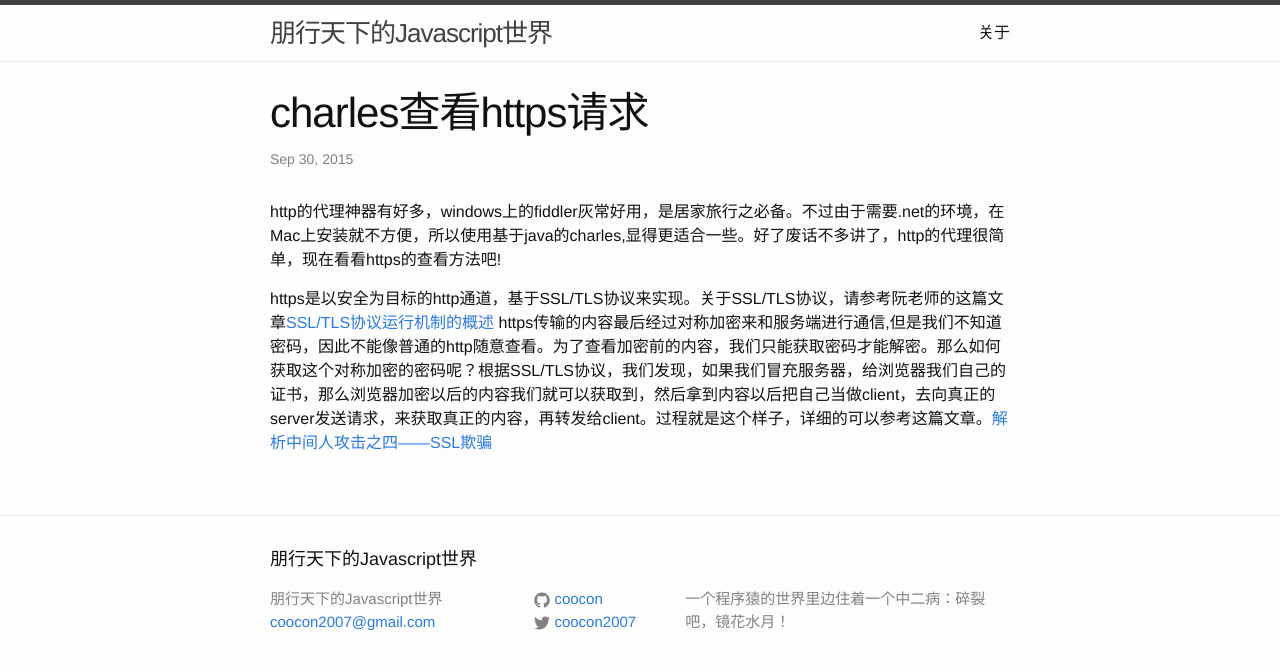
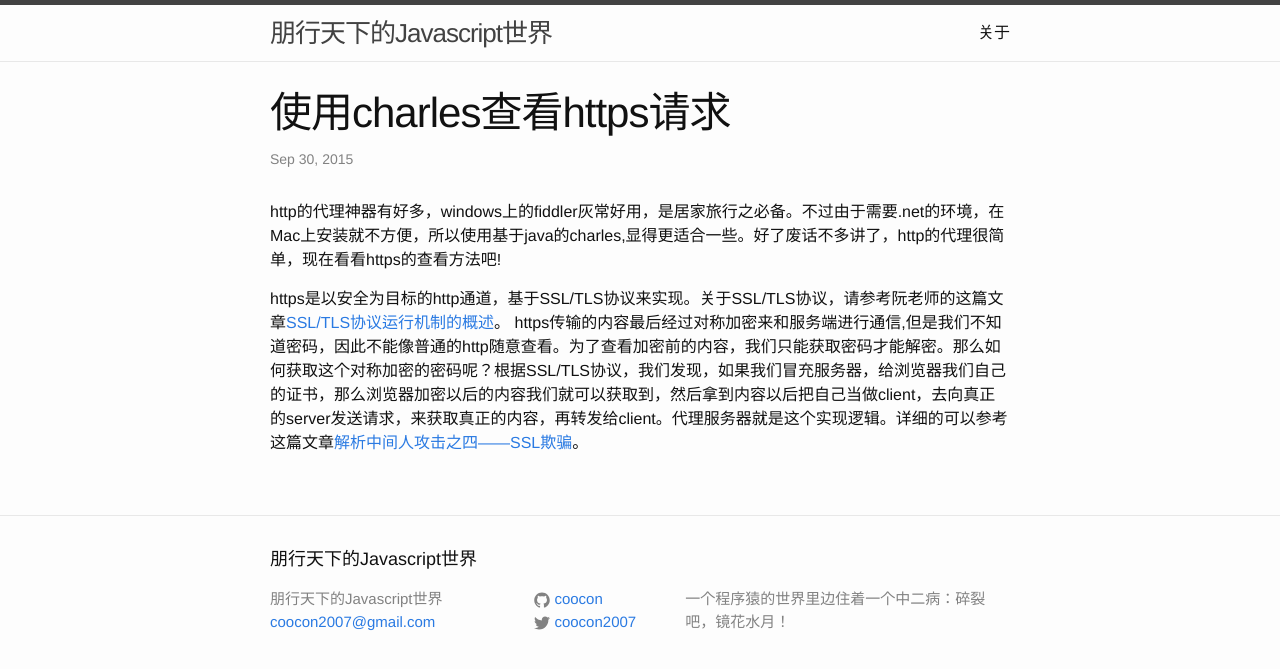
Before and after one commit to coocon/coocon.github.io, a Jekyll site: the page built from _posts/2015-10-02-charles查看https请求.markdown, in a window 1280 px wide. Shown: the top 669 px of the page. Built offline with Jekyll 4.4.1, drawn with Linux system fonts in a browser that asks for light colours.

```diff
--- a/_posts/2015-10-02-charles查看https请求.markdown
+++ b/_posts/2015-10-02-charles查看https请求.markdown
@@ -1,12 +1,18 @@
 ---
 layout: post
-title:  "charles查看https请求"
+title:  "使用charles查看https请求"
 date:   2015-09-30 18:54:18
 categories: other
 ---
 http的代理神器有好多，windows上的fiddler灰常好用，是居家旅行之必备。不过由于需要.net的环境，在Mac上安装就不方便，所以使用基于java的charles,显得更适合一些。好了废话不多讲了，http的代理很简单，现在看看https的查看方法吧!
 
-https是以安全为目标的http通道，基于SSL/TLS协议来实现。关于SSL/TLS协议，请参考阮老师的这篇文章[SSL/TLS协议运行机制的概述](http://www.ruanyifeng.com/blog/2014/02/ssl_tls.html)
-https传输的内容最后经过对称加密来和服务端进行通信,但是我们不知道密码，因此不能像普通的http随意查看。为了查看加密前的内容，我们只能获取密码才能解密。那么如何获取这个对称加密的密码呢？根据SSL/TLS协议，我们发现，如果我们冒充服务器，给浏览器我们自己的证书，那么浏览器加密以后的内容我们就可以获取到，然后拿到内容以后把自己当做client，去向真正的server发送请求，来获取真正的内容，再转发给client。过程就是这个样子，详细的可以参考这篇文章。[解析中间人攻击之四——SSL欺骗](http://security.ctocio.com.cn/297/9483797.shtml)
+https是以安全为目标的http通道，基于SSL/TLS协议来实现。关于SSL/TLS协议，请参考阮老师的这篇文章[SSL/TLS协议运行机制的概述](http://www.ruanyifeng.com/blog/2014/02/ssl_tls.html)。
+https传输的内容最后经过对称加密来和服务端进行通信,但是我们不知道密码，因此不能像普通的http随意查看。为了查看加密前的内容，我们只能获取密码才能解密。那么如何获取这个对称加密的密码呢？根据SSL/TLS协议，我们发现，如果我们冒充服务器，给浏览器我们自己的证书，那么浏览器加密以后的内容我们就可以获取到，然后拿到内容以后把自己当做client，去向真正的server发送请求，来获取真正的内容，再转发给client。代理服务器就是这个实现逻辑。详细的可以参考这篇文章[解析中间人攻击之四——SSL欺骗](http://security.ctocio.com.cn/297/9483797.shtml)。
+
+
+
+
+
+
 
 [charles官网]:     http://www.charlesproxy.com/
--- a/index.html
+++ b/index.html
@@ -18,6 +18,6 @@ layout: default
     {% endfor %}
   </ul>
 
-  <p class="rss-subscribe">subscribe <a href="{{ "/feed.xml" | prepend: site.baseurl }}">via RSS</a></p>
+  <p class="rss-subscribe">订阅 <a href="{{ "/feed.xml" | prepend: site.baseurl }}">RSS</a></p>
 
 </div>
```
Also changed, not shown: _posts/2015-09-30-welcome-to-jekyll.markdown (deleted, +0 -25 lines), about.md (+3 -2 lines), 5 other files.
